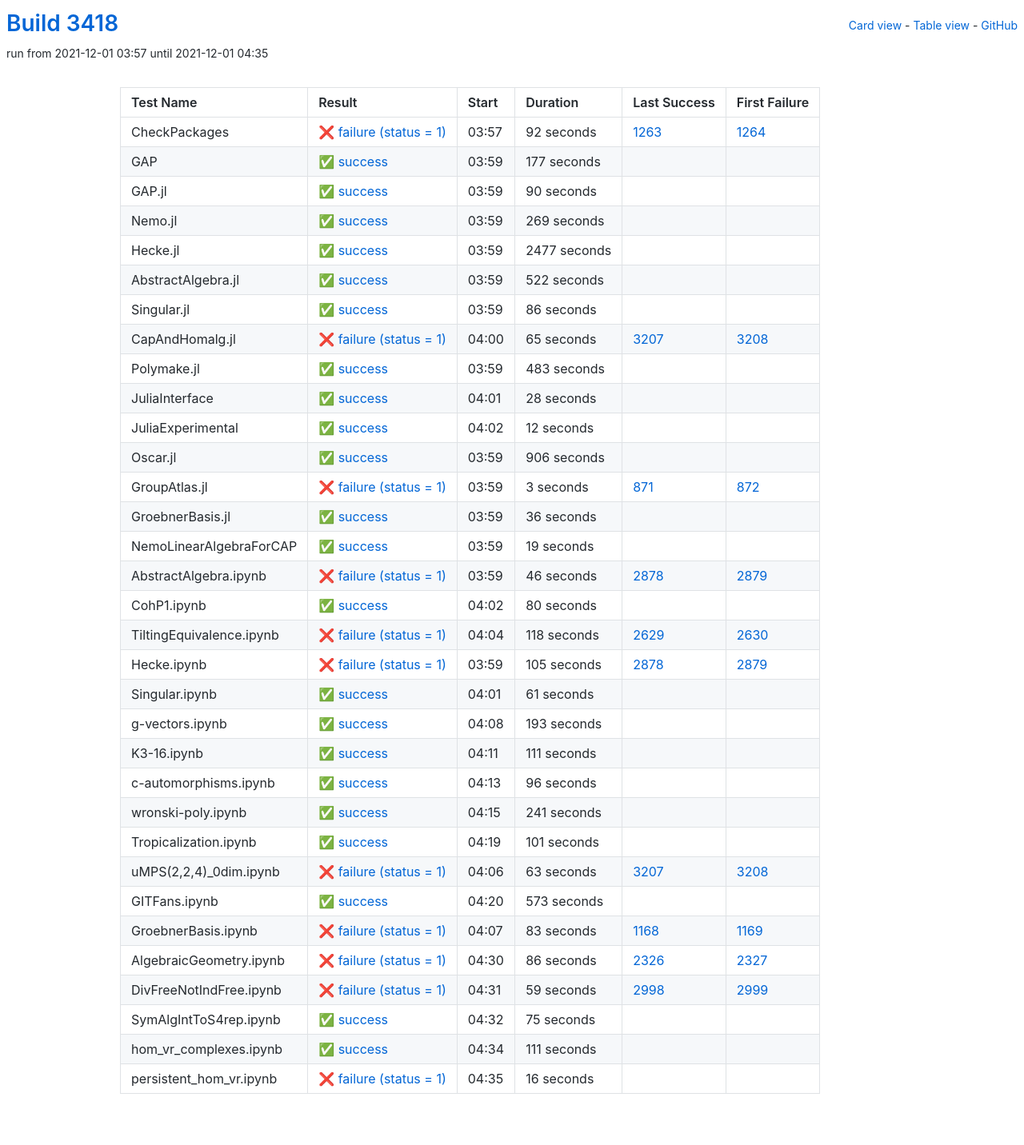
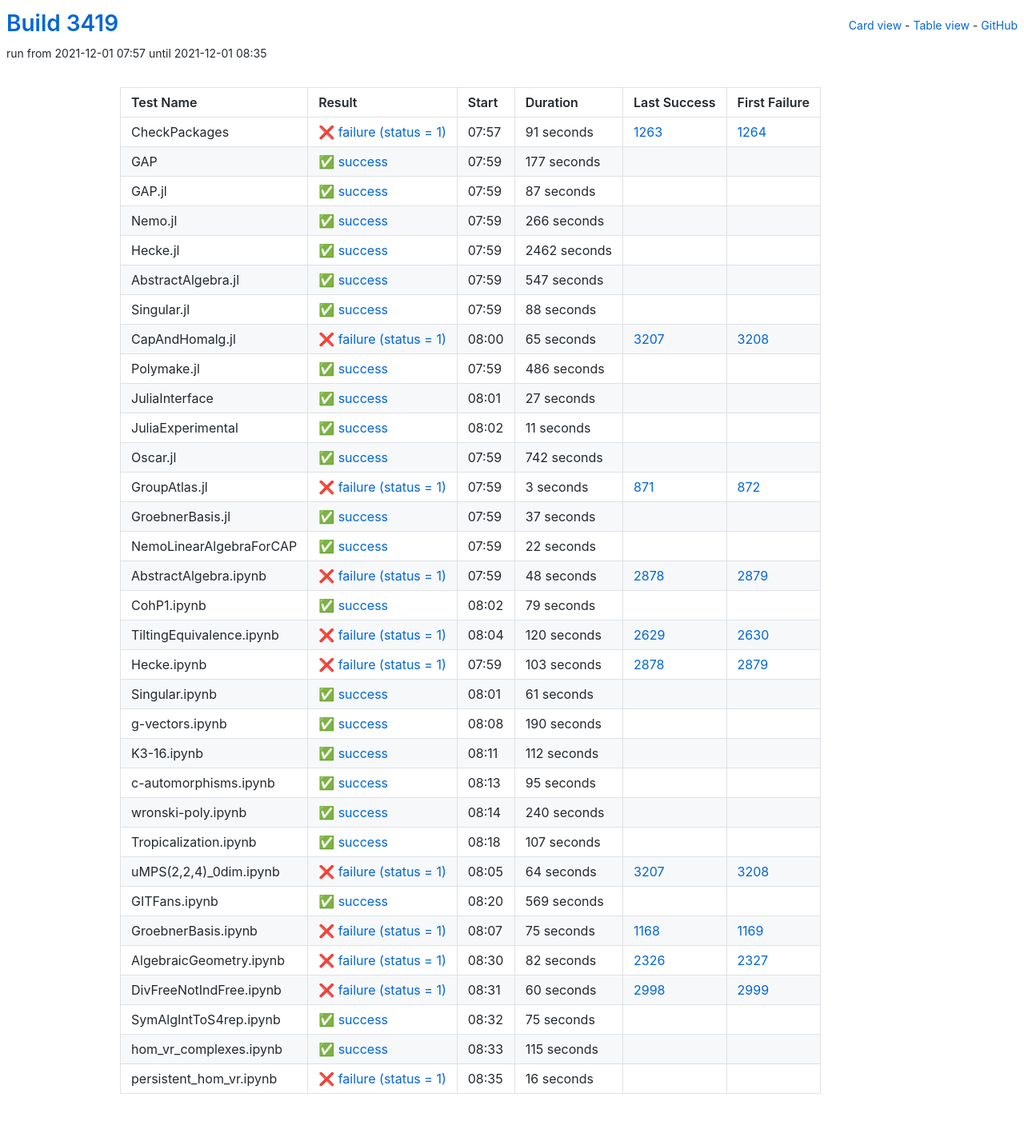
Before and after one commit to oscar-system/oscar-ci-status-stable, a Jekyll site: the page built from table.html, in a window 1280 px wide. Shown: the whole page at 80% size. Built offline with Jekyll 4.4.1, drawn with Linux system fonts in a browser that asks for light colours.

Commit message:
Build #3419

```diff
--- a/_data/ci.yml
+++ b/_data/ci.yml
@@ -1,6 +1,6 @@
 ---
-build: 3418
-build_url: https://oscarci.mathematik.uni-kl.de/job/oscar-stable/3418/
+build: 3419
+build_url: https://oscarci.mathematik.uni-kl.de/job/oscar-stable/3419/
 job: oscar-stable
 organization: oscar-system
 repo: oscar-ci-status-stable
@@ -8,20 +8,20 @@ repourl: https://github.com/oscar-system/oscar-ci-status-stable
 tests:
 - name: CheckPackages
   id: checkpackages
-  log: https://oscarci.mathematik.uni-kl.de/job/oscar-stable/3418/artifact/logs/build-3418/CheckPackages.log
-  start: 2021-12-01 03:57
+  log: https://oscarci.mathematik.uni-kl.de/job/oscar-stable/3419/artifact/logs/build-3419/CheckPackages.log
+  start: 2021-12-01 07:57
   success: false
   exitcode: 1
   status: failure
-  duration: 92
+  duration: 91
   last_success: 1263
   last_success_url: https://oscarci.mathematik.uni-kl.de/job/oscar-stable/1263/
   first_failure: 1264
   first_failure_url: https://oscarci.mathematik.uni-kl.de/job/oscar-stable/1264/
 - name: GAP
   id: gap
-  log: https://oscarci.mathematik.uni-kl.de/job/oscar-stable/3418/artifact/logs/build-3418/GAP.log
-  start: 2021-12-01 03:59
+  log: https://oscarci.mathematik.uni-kl.de/job/oscar-stable/3419/artifact/logs/build-3419/GAP.log
+  start: 2021-12-01 07:59
   success: true
   exitcode: 0
   status: success
@@ -32,68 +32,68 @@ tests:
   first_failure_url:
 - name: GAP.jl
   id: gap-jl
-  log: https://oscarci.mathematik.uni-kl.de/job/oscar-stable/3418/artifact/logs/build-3418/GAP.jl.log
-  start: 2021-12-01 03:59
+  log: https://oscarci.mathematik.uni-kl.de/job/oscar-stable/3419/artifact/logs/build-3419/GAP.jl.log
+  start: 2021-12-01 07:59
   success: true
   exitcode: 0
   status: success
-  duration: 90
+  duration: 87
   last_success: false
   last_success_url:
   first_failure: false
   first_failure_url:
 - name: Nemo.jl
   id: nemo-jl
-  log: https://oscarci.mathematik.uni-kl.de/job/oscar-stable/3418/artifact/logs/build-3418/Nemo.jl.log
-  start: 2021-12-01 03:59
+  log: https://oscarci.mathematik.uni-kl.de/job/oscar-stable/3419/artifact/logs/build-3419/Nemo.jl.log
+  start: 2021-12-01 07:59
   success: true
   exitcode: 0
   status: success
-  duration: 269
+  duration: 266
   last_success: false
   last_success_url:
   first_failure: false
   first_failure_url:
 - name: Hecke.jl
   id: hecke-jl
-  log: https://oscarci.mathematik.uni-kl.de/job/oscar-stable/3418/artifact/logs/build-3418/Hecke.jl.log
-  start: 2021-12-01 03:59
+  log: https://oscarci.mathematik.uni-kl.de/job/oscar-stable/3419/artifact/logs/build-3419/Hecke.jl.log
+  start: 2021-12-01 07:59
   success: true
   exitcode: 0
   status: success
-  duration: 2477
+  duration: 2462
   last_success: false
   last_success_url:
   first_failure: false
   first_failure_url:
 - name: AbstractAlgebra.jl
   id: abstractalgebra-jl
-  log: https://oscarci.mathematik.uni-kl.de/job/oscar-stable/3418/artifact/logs/build-3418/AbstractAlgebra.jl.log
-  start: 2021-12-01 03:59
+  log: https://oscarci.mathematik.uni-kl.de/job/oscar-stable/3419/artifact/logs/build-3419/AbstractAlgebra.jl.log
+  start: 2021-12-01 07:59
   success: true
   exitcode: 0
   status: success
-  duration: 522
+  duration: 547
   last_success: false
   last_success_url:
   first_failure: false
   first_failure_url:
 - name: Singular.jl
   id: singular-jl
-  log: https://oscarci.mathematik.uni-kl.de/job/oscar-stable/3418/artifact/logs/build-3418/Singular.jl.log
-  start: 2021-12-01 03:59
+  log: https://oscarci.mathematik.uni-kl.de/job/oscar-stable/3419/artifact/logs/build-3419/Singular.jl.log
+  start: 2021-12-01 07:59
   success: true
   exitcode: 0
   status: success
-  duration: 86
+  duration: 88
   last_success: false
   last_success_url:
   first_failure: false
   first_failure_url:
 - name: CapAndHomalg.jl
   id: capandhomalg-jl
-  log: https://oscarci.mathematik.uni-kl.de/job/oscar-stable/3418/artifact/logs/build-3418/CapAndHomalg.jl.log
-  start: 2021-12-01 04:00
+  log: https://oscarci.mathematik.uni-kl.de/job/oscar-stable/3419/artifact/logs/build-3419/CapAndHomalg.jl.log
+  start: 2021-12-01 08:00
   success: false
   exitcode: 1
   status: failure
@@ -104,56 +104,56 @@ tests:
   first_failure_url: https://oscarci.mathematik.uni-kl.de/job/oscar-stable/3208/
 - name: Polymake.jl
   id: polymake-jl
-  log: https://oscarci.mathematik.uni-kl.de/job/oscar-stable/3418/artifact/logs/build-3418/Polymake.jl.log
-  start: 2021-12-01 03:59
+  log: https://oscarci.mathematik.uni-kl.de/job/oscar-stable/3419/artifact/logs/build-3419/Polymake.jl.log
+  start: 2021-12-01 07:59
   success: true
   exitcode: 0
   status: success
-  duration: 483
+  duration: 486
   last_success: false
   last_success_url:
   first_failure: false
   first_failure_url:
 - name: JuliaInterface
   id: juliainterface
-  log: https://oscarci.mathematik.uni-kl.de/job/oscar-stable/3418/artifact/logs/build-3418/JuliaInterface.log
-  start: 2021-12-01 04:01
+  log: https://oscarci.mathematik.uni-kl.de/job/oscar-stable/3419/artifact/logs/build-3419/JuliaInterface.log
+  start: 2021-12-01 08:01
   success: true
   exitcode: 0
   status: success
-  duration: 28
+  duration: 27
   last_success: false
   last_success_url:
   first_failure: false
   first_failure_url:
 - name: JuliaExperimental
   id: juliaexperimental
-  log: https://oscarci.mathematik.uni-kl.de/job/oscar-stable/3418/artifact/logs/build-3418/JuliaExperimental.log
-  start: 2021-12-01 04:02
+  log: https://oscarci.mathematik.uni-kl.de/job/oscar-stable/3419/artifact/logs/build-3419/JuliaExperimental.log
+  start: 2021-12-01 08:02
   success: true
   exitcode: 0
   status: success
-  duration: 12
+  duration: 11
   last_success: false
   last_success_url:
   first_failure: false
   first_failure_url:
 - name: Oscar.jl
   id: oscar-jl
-  log: https://oscarci.mathematik.uni-kl.de/job/oscar-stable/3418/artifact/logs/build-3418/Oscar.jl.log
-  start: 2021-12-01 03:59
+  log: https://oscarci.mathematik.uni-kl.de/job/oscar-stable/3419/artifact/logs/build-3419/Oscar.jl.log
+  start: 2021-12-01 07:59
   success: true
   exitcode: 0
   status: success
-  duration: 906
+  duration: 742
   last_success: false
   last_success_url:
   first_failure: false
   first_failure_url:
 - name: GroupAtlas.jl
   id: groupatlas-jl
-  log: https://oscarci.mathematik.uni-kl.de/job/oscar-stable/3418/artifact/logs/build-3418/GroupAtlas.jl.log
-  start: 2021-12-01 03:59
+  log: https://oscarci.mathematik.uni-kl.de/job/oscar-stable/3419/artifact/logs/build-3419/GroupAtlas.jl.log
+  start: 2021-12-01 07:59
   success: false
   exitcode: 1
   status: failure
@@ -164,80 +164,80 @@ tests:
   first_failure_url: https://oscarci.mathematik.uni-kl.de/job/oscar-stable/872/
 - name: GroebnerBasis.jl
   id: groebnerbasis-jl
-  log: https://oscarci.mathematik.uni-kl.de/job/oscar-stable/3418/artifact/logs/build-3418/GroebnerBasis.jl.log
-  start: 2021-12-01 03:59
+  log: https://oscarci.mathematik.uni-kl.de/job/oscar-stable/3419/artifact/logs/build-3419/GroebnerBasis.jl.log
+  start: 2021-12-01 07:59
   success: true
   exitcode: 0
   status: success
-  duration: 36
+  duration: 37
   last_success: false
   last_success_url:
   first_failure: false
   first_failure_url:
 - name: NemoLinearAlgebraForCAP
   id: nemolinearalgebraforcap
-  log: https://oscarci.mathematik.uni-kl.de/job/oscar-stable/3418/artifact/logs/build-3418/NemoLinearAlgebraForCAP.log
-  start: 2021-12-01 03:59
+  log: https://oscarci.mathematik.uni-kl.de/job/oscar-stable/3419/artifact/logs/build-3419/NemoLinearAlgebraForCAP.log
+  start: 2021-12-01 07:59
   success: true
   exitcode: 0
   status: success
-  duration: 19
+  duration: 22
   last_success: false
   last_success_url:
   first_failure: false
   first_failure_url:
 - name: AbstractAlgebra.ipynb
   id: abstractalgebra-ipynb
-  log: https://oscarci.mathematik.uni-kl.de/job/oscar-stable/3418/artifact/logs/build-3418/AbstractAlgebra.ipynb.log
-  start: 2021-12-01 03:59
+  log: https://oscarci.mathematik.uni-kl.de/job/oscar-stable/3419/artifact/logs/build-3419/AbstractAlgebra.ipynb.log
+  start: 2021-12-01 07:59
   success: false
   exitcode: 1
   status: failure
-  duration: 46
+  duration: 48
   last_success: 2878
   last_success_url: https://oscarci.mathematik.uni-kl.de/job/oscar-stable/2878/
   first_failure: 2879
   first_failure_url: https://oscarci.mathematik.uni-kl.de/job/oscar-stable/2879/
 - name: CohP1.ipynb
   id: cohp1-ipynb
-  log: https://oscarci.mathematik.uni-kl.de/job/oscar-stable/3418/artifact/logs/build-3418/CohP1.ipynb.log
-  start: 2021-12-01 04:02
+  log: https://oscarci.mathematik.uni-kl.de/job/oscar-stable/3419/artifact/logs/build-3419/CohP1.ipynb.log
+  start: 2021-12-01 08:02
   success: true
   exitcode: 0
   status: success
-  duration: 80
+  duration: 79
   last_success: false
   last_success_url:
   first_failure: false
   first_failure_url:
 - name: TiltingEquivalence.ipynb
   id: tiltingequivalence-ipynb
-  log: https://oscarci.mathematik.uni-kl.de/job/oscar-stable/3418/artifact/logs/build-3418/TiltingEquivalence.ipynb.log
-  start: 2021-12-01 04:04
+  log: https://oscarci.mathematik.uni-kl.de/job/oscar-stable/3419/artifact/logs/build-3419/TiltingEquivalence.ipynb.log
+  start: 2021-12-01 08:04
   success: false
   exitcode: 1
   status: failure
-  duration: 118
+  duration: 120
   last_success: 2629
   last_success_url: https://oscarci.mathematik.uni-kl.de/job/oscar-stable/2629/
   first_failure: 2630
   first_failure_url: https://oscarci.mathematik.uni-kl.de/job/oscar-stable/2630/
 - name: Hecke.ipynb
   id: hecke-ipynb
-  log: https://oscarci.mathematik.uni-kl.de/job/oscar-stable/3418/artifact/logs/build-3418/Hecke.ipynb.log
-  start: 2021-12-01 03:59
+  log: https://oscarci.mathematik.uni-kl.de/job/oscar-stable/3419/artifact/logs/build-3419/Hecke.ipynb.log
+  start: 2021-12-01 07:59
   success: false
   exitcode: 1
   status: failure
-  duration: 105
+  duration: 103
   last_success: 2878
   last_success_url: https://oscarci.mathematik.uni-kl.de/job/oscar-stable/2878/
   first_failure: 2879
   first_failure_url: https://oscarci.mathematik.uni-kl.de/job/oscar-stable/2879/
 - name: Singular.ipynb
   id: singular-ipynb
-  log: https://oscarci.mathematik.uni-kl.de/job/oscar-stable/3418/artifact/logs/build-3418/Singular.ipynb.log
-  start: 2021-12-01 04:01
+  log: https://oscarci.mathematik.uni-kl.de/job/oscar-stable/3419/artifact/logs/build-3419/Singular.ipynb.log
+  start: 2021-12-01 08:01
   success: true
   exitcode: 0
   status: success
@@ -248,128 +248,128 @@ tests:
   first_failure_url:
 - name: g-vectors.ipynb
   id: g-vectors-ipynb
-  log: https://oscarci.mathematik.uni-kl.de/job/oscar-stable/3418/artifact/logs/build-3418/g-vectors.ipynb.log
-  start: 2021-12-01 04:08
+  log: https://oscarci.mathematik.uni-kl.de/job/oscar-stable/3419/artifact/logs/build-3419/g-vectors.ipynb.log
+  start: 2021-12-01 08:08
   success: true
   exitcode: 0
   status: success
-  duration: 193
+  duration: 190
   last_success: false
   last_success_url:
   first_failure: false
   first_failure_url:
 - name: K3-16.ipynb
   id: k3-16-ipynb
-  log: https://oscarci.mathematik.uni-kl.de/job/oscar-stable/3418/artifact/logs/build-3418/K3-16.ipynb.log
-  start: 2021-12-01 04:11
+  log: https://oscarci.mathematik.uni-kl.de/job/oscar-stable/3419/artifact/logs/build-3419/K3-16.ipynb.log
+  start: 2021-12-01 08:11
   success: true
   exitcode: 0
   status: success
-  duration: 111
+  duration: 112
   last_success: false
   last_success_url:
   first_failure: false
   first_failure_url:
 - name: c-automorphisms.ipynb
   id: c-automorphisms-ipynb
-  log: https://oscarci.mathematik.uni-kl.de/job/oscar-stable/3418/artifact/logs/build-3418/c-automorphisms.ipynb.log
-  start: 2021-12-01 04:13
+  log: https://oscarci.mathematik.uni-kl.de/job/oscar-stable/3419/artifact/logs/build-3419/c-automorphisms.ipynb.log
+  start: 2021-12-01 08:13
   success: true
   exitcode: 0
   status: success
-  duration: 96
+  duration: 95
   last_success: false
   last_success_url:
   first_failure: false
   first_failure_url:
 - name: wronski-poly.ipynb
   id: wronski-poly-ipynb
-  log: https://oscarci.mathematik.uni-kl.de/job/oscar-stable/3418/artifact/logs/build-3418/wronski-poly.ipynb.log
-  start: 2021-12-01 04:15
+  log: https://oscarci.mathematik.uni-kl.de/job/oscar-stable/3419/artifact/logs/build-3419/wronski-poly.ipynb.log
+  start: 2021-12-01 08:14
   success: true
   exitcode: 0
   status: success
-  duration: 241
+  duration: 240
   last_success: false
   last_success_url:
   first_failure: false
   first_failure_url:
 - name: Tropicalization.ipynb
   id: tropicalization-ipynb
-  log: https://oscarci.mathematik.uni-kl.de/job/oscar-stable/3418/artifact/logs/build-3418/Tropicalization.ipynb.log
-  start: 2021-12-01 04:19
+  log: https://oscarci.mathematik.uni-kl.de/job/oscar-stable/3419/artifact/logs/build-3419/Tropicalization.ipynb.log
+  start: 2021-12-01 08:18
   success: true
   exitcode: 0
   status: success
-  duration: 101
+  duration: 107
   last_success: false
   last_success_url:
   first_failure: false
   first_failure_url:
 - name: uMPS(2,2,4)_0dim.ipynb
   id: umps-2-2-4-0dim-ipynb
-  log: https://oscarci.mathematik.uni-kl.de/job/oscar-stable/3418/artifact/logs/build-3418/uMPS-2-2-4-_0dim.ipynb.log
-  start: 2021-12-01 04:06
+  log: https://oscarci.mathematik.uni-kl.de/job/oscar-stable/3419/artifact/logs/build-3419/uMPS-2-2-4-_0dim.ipynb.log
+  start: 2021-12-01 08:05
   success: false
   exitcode: 1
   status: failure
-  duration: 63
+  duration: 64
   last_success: 3207
   last_success_url: https://oscarci.mathematik.uni-kl.de/job/oscar-stable/3207/
   first_failure: 3208
   first_failure_url: https://oscarci.mathematik.uni-kl.de/job/oscar-stable/3208/
 - name: GITFans.ipynb
   id: gitfans-ipynb
-  log: https://oscarci.mathematik.uni-kl.de/job/oscar-stable/3418/artifact/logs/build-3418/GITFans.ipynb.log
-  start: 2021-12-01 04:20
+  log: https://oscarci.mathematik.uni-kl.de/job/oscar-stable/3419/artifact/logs/build-3419/GITFans.ipynb.log
+  start: 2021-12-01 08:20
   success: true
   exitcode: 0
   status: success
-  duration: 573
+  duration: 569
   last_success: false
   last_success_url:
   first_failure: false
   first_failure_url:
 - name: GroebnerBasis.ipynb
   id: groebnerbasis-ipynb
-  log: https://oscarci.mathematik.uni-kl.de/job/oscar-stable/3418/artifact/logs/build-3418/GroebnerBasis.ipynb.log
-  start: 2021-12-01 04:07
+  log: https://oscarci.mathematik.uni-kl.de/job/oscar-stable/3419/artifact/logs/build-3419/GroebnerBasis.ipynb.log
+  start: 2021-12-01 08:07
   success: false
   exitcode: 1
   status: failure
-  duration: 83
+  duration: 75
   last_success: 1168
   last_success_url: https://oscarci.mathematik.uni-kl.de/job/oscar-stable/1168/
   first_failure: 1169
   first_failure_url: https://oscarci.mathematik.uni-kl.de/job/oscar-stable/1169/
 - name: AlgebraicGeometry.ipynb
   id: algebraicgeometry-ipynb
-  log: https://oscarci.mathematik.uni-kl.de/job/oscar-stable/3418/artifact/logs/build-3418/AlgebraicGeometry.ipynb.log
-  start: 2021-12-01 04:30
+  log: https://oscarci.mathematik.uni-kl.de/job/oscar-stable/3419/artifact/logs/build-3419/AlgebraicGeometry.ipynb.log
+  start: 2021-12-01 08:30
   success: false
   exitcode: 1
   status: failure
-  duration: 86
+  duration: 82
   last_success: 2326
   last_success_url: https://oscarci.mathematik.uni-kl.de/job/oscar-stable/2326/
   first_failure: 2327
   first_failure_url: https://oscarci.mathematik.uni-kl.de/job/oscar-stable/2327/
 - name: DivFreeNotIndFree.ipynb
   id: divfreenotindfree-ipynb
-  log: https://oscarci.mathematik.uni-kl.de/job/oscar-stable/3418/artifact/logs/build-3418/DivFreeNotIndFree.ipynb.log
-  start: 2021-12-01 04:31
+  log: https://oscarci.mathematik.uni-kl.de/job/oscar-stable/3419/artifact/logs/build-3419/DivFreeNotIndFree.ipynb.log
+  start: 2021-12-01 08:31
   success: false
   exitcode: 1
   status: failure
-  duration: 59
+  duration: 60
   last_success: 2998
   last_success_url: https://oscarci.mathematik.uni-kl.de/job/oscar-stable/2998/
   first_failure: 2999
   first_failure_url: https://oscarci.mathematik.uni-kl.de/job/oscar-stable/2999/
 - name: SymAlgIntToS4rep.ipynb
   id: symalginttos4rep-ipynb
-  log: https://oscarci.mathematik.uni-kl.de/job/oscar-stable/3418/artifact/logs/build-3418/SymAlgIntToS4rep.ipynb.log
-  start: 2021-12-01 04:32
+  log: https://oscarci.mathematik.uni-kl.de/job/oscar-stable/3419/artifact/logs/build-3419/SymAlgIntToS4rep.ipynb.log
+  start: 2021-12-01 08:32
   success: true
   exitcode: 0
   status: success
@@ -380,20 +380,20 @@ tests:
   first_failure_url:
 - name: hom_vr_complexes.ipynb
   id: hom-vr-complexes-ipynb
-  log: https://oscarci.mathematik.uni-kl.de/job/oscar-stable/3418/artifact/logs/build-3418/hom_vr_complexes.ipynb.log
-  start: 2021-12-01 04:34
+  log: https://oscarci.mathematik.uni-kl.de/job/oscar-stable/3419/artifact/logs/build-3419/hom_vr_complexes.ipynb.log
+  start: 2021-12-01 08:33
   success: true
   exitcode: 0
   status: success
-  duration: 111
+  duration: 115
   last_success: false
   last_success_url:
   first_failure: false
   first_failure_url:
 - name: persistent_hom_vr.ipynb
   id: persistent-hom-vr-ipynb
-  log: https://oscarci.mathematik.uni-kl.de/job/oscar-stable/3418/artifact/logs/build-3418/persistent_hom_vr.ipynb.log
-  start: 2021-12-01 04:35
+  log: https://oscarci.mathematik.uni-kl.de/job/oscar-stable/3419/artifact/logs/build-3419/persistent_hom_vr.ipynb.log
+  start: 2021-12-01 08:35
   success: false
   exitcode: 1
   status: failure
```
Also changed, not shown: README.md.
